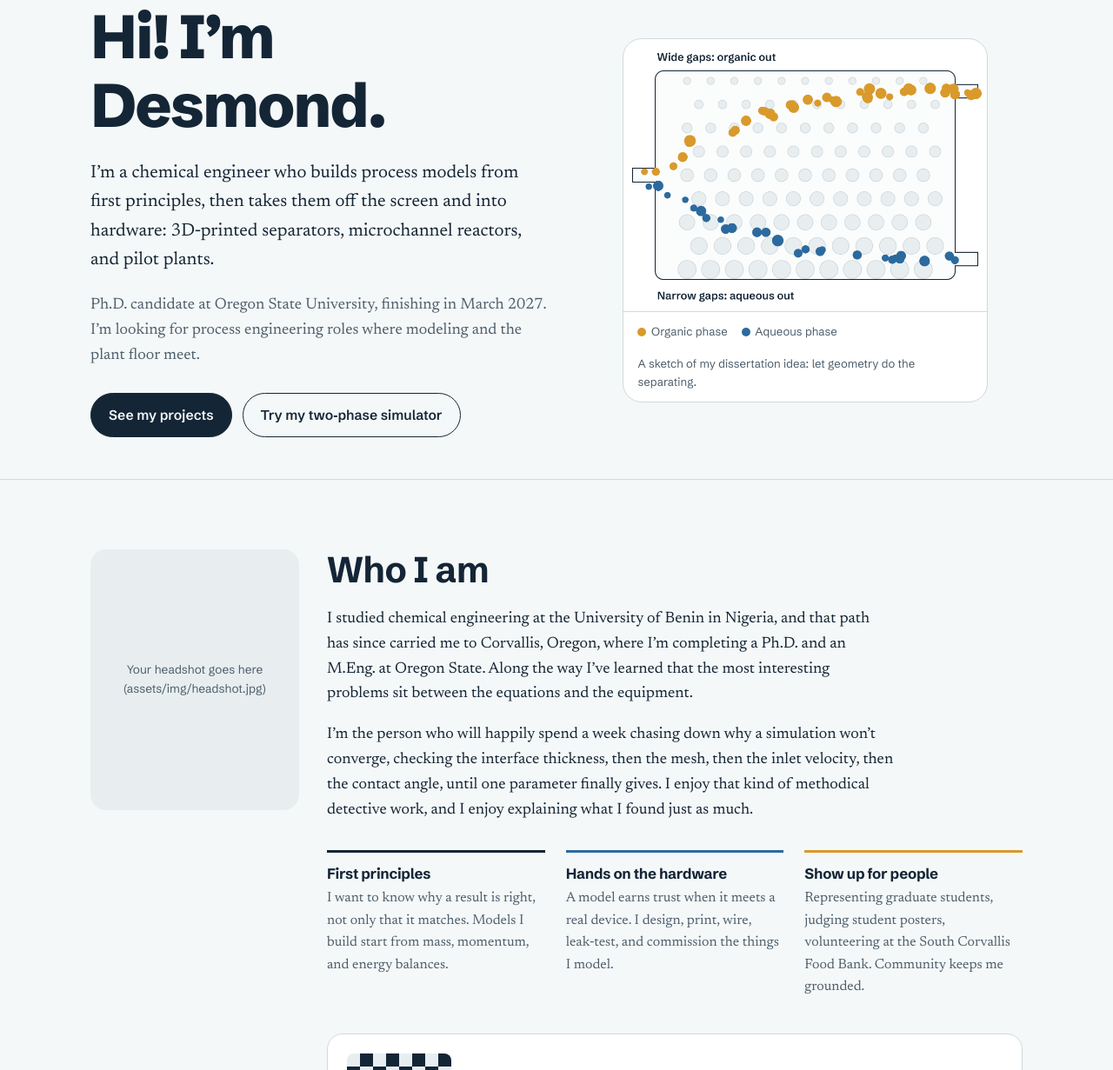
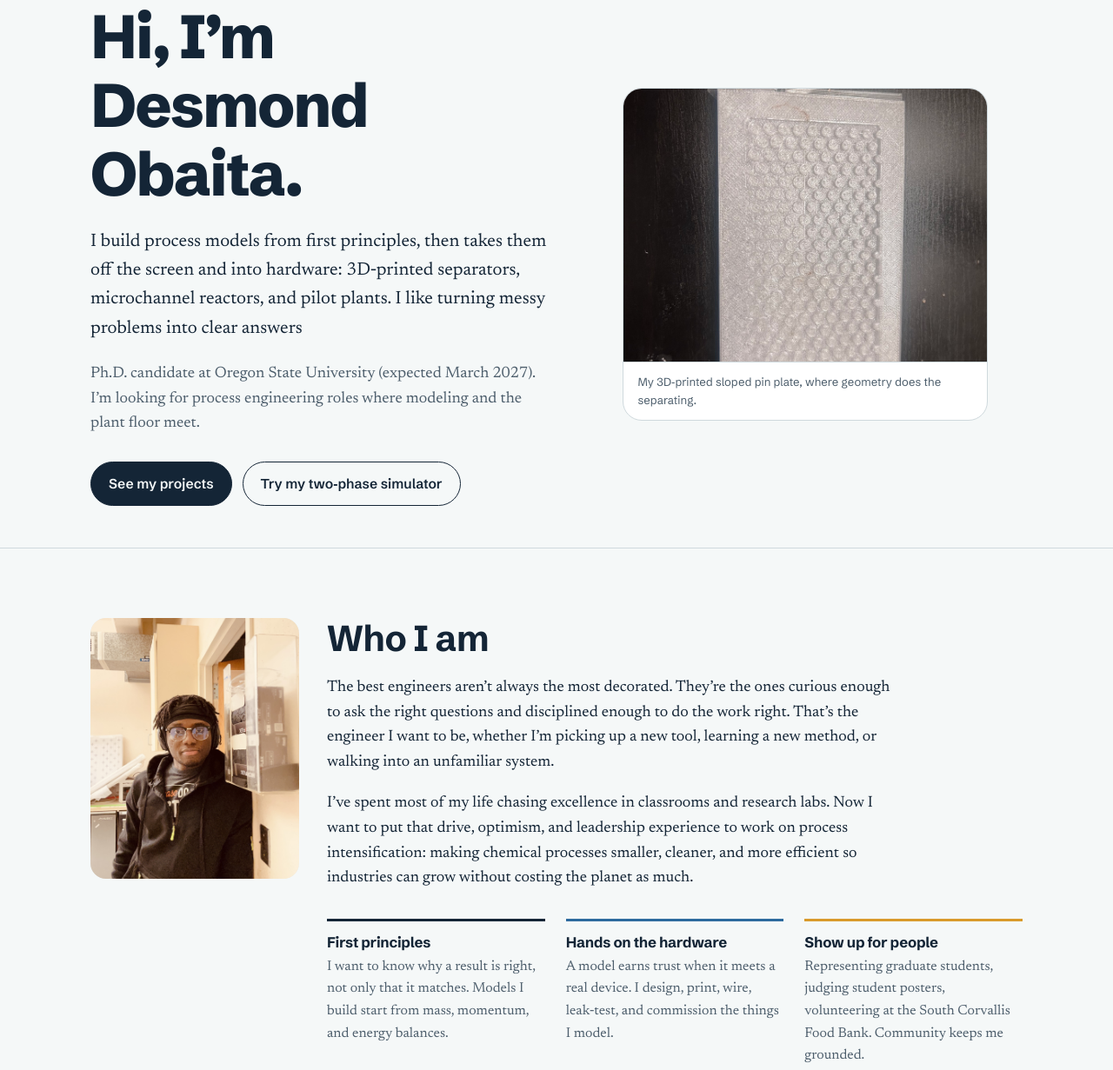
Before and after one commit to desmond-obaita/portfolio, a plain HTML site: page index.html in a window 1280 px wide. Shown: the part 134-1365 px from the top of the page at 87% size. Drawn offline with Linux system fonts and the light colour scheme.

Commit message:
grouped changes

```diff
--- a/assets/css/style.css
+++ b/assets/css/style.css
@@ -263,3 +263,11 @@ section.block { padding: 5rem 0; border-top: 1px solid var(--line); }
   .case-body .wrap { grid-template-columns: 1fr; }
   .case-body aside { position: static; display: none; }
 }
+/* Photos */
+.channel img { width: 100%; aspect-ratio: 4 / 3; object-fit: cover; display: block; }
+
+img.portrait {
+  padding: 0;                  /* removes the grey border left from the placeholder */
+  object-fit: cover;           /* fills the frame without stretching */
+  object-position: center top; /* keeps your face in view if it crops */
+}
--- a/index.html
+++ b/index.html
@@ -37,22 +37,18 @@
   <section class="hero">
     <div class="wrap">
       <div>
-        <h1>Hi! I’m Desmond.</h1>
-        <p class="lede">I’m a chemical engineer who builds process models from first principles, then takes them off the screen and into hardware: 3D‑printed separators, microchannel reactors, and pilot plants.</p>
-        <p class="sub">Ph.D. candidate at Oregon State University, finishing in March 2027. I’m looking for process engineering roles where modeling and the plant floor meet.</p>
+        <h1>Hi, I’m Desmond Obaita.</h1>
+        <p class="lede">I build process models from first principles, then takes them off the screen and into hardware: 3D‑printed separators, microchannel reactors, and pilot plants. I like turning messy problems into clear answers</p>
+        <p class="sub">Ph.D. candidate at Oregon State University (expected March 2027). I’m looking for process engineering roles where modeling and the plant floor meet.</p>
         <div class="cta-row">
           <a class="btn primary" href="#work">See my projects</a>
-          <!-- EDIT: replace with your live simulator URL -->
-          <a class="btn" href="https://YOUR-GITHUB-USERNAME.github.io/two-phase-simulator/">Try my two‑phase simulator</a>
+
+          <a class="btn" href="https://desmond-obaita.github.io/microflow-simulator/">Try my two‑phase simulator</a>
         </div>
       </div>
       <figure class="channel">
-        <canvas id="channel" role="img" aria-label="Animated sketch of a pin-plate separator: mixed amber and blue droplets enter on the left. Amber organic droplets drift toward the wide gaps at the top outlet, blue aqueous droplets toward the narrow gaps at the bottom outlet."></canvas>
-        <figcaption>
-          <span><i class="dot or"></i>Organic phase</span>
-          <span><i class="dot aq"></i>Aqueous phase</span>
-          <span>A sketch of my dissertation idea: let geometry do the separating.</span>
-        </figcaption>
+        <img src="assets/img/sloped_pin_plate.jpeg" alt="3D-printed sloped pin plate separator">
+        <figcaption>My 3D‑printed sloped pin plate, where geometry does the separating.</figcaption>
       </figure>
     </div>
   </section>
@@ -61,12 +57,12 @@
   <section class="block" id="about">
     <div class="wrap">
       <div class="about">
-        <!-- EDIT: replace this div with <img class="portrait" src="assets/img/headshot.jpg" alt="Desmond Obaita"> -->
-        <div class="portrait">Your headshot goes here<br>(assets/img/headshot.jpg)</div>
+
+        <img class="portrait" src="assets/img/headshot.jpg" alt="Portrait of Desmond Obaita">
         <div>
           <h2>Who I am</h2>
-          <p style="margin-top:1.2rem">I studied chemical engineering at the University of Benin in Nigeria, and that path has since carried me to Corvallis, Oregon, where I’m completing a Ph.D. and an M.Eng. at Oregon State. Along the way I’ve learned that the most interesting problems sit between the equations and the equipment.</p>
-          <p>I’m the person who will happily spend a week chasing down why a simulation won’t converge, checking the interface thickness, then the mesh, then the inlet velocity, then the contact angle, until one parameter finally gives. I enjoy that kind of methodical detective work, and I enjoy explaining what I found just as much.</p>
+          <p style="margin-top:1.2rem">The best engineers aren’t always the most decorated. They’re the ones curious enough to ask the right questions and disciplined enough to do the work right. That’s the engineer I want to be, whether I’m picking up a new tool, learning a new method, or walking into an unfamiliar system.</p>
+          <p>I’ve spent most of my life chasing excellence in classrooms and research labs. Now I want to put that drive, optimism, and leadership experience to work on process intensification: making chemical processes smaller, cleaner, and more efficient so industries can grow without costing the planet as much.</p>
 
           <div class="values">
             <div>
```
Also changed, not shown: assets/img/headshot.jpg (added), assets/img/sloped_pin_plate.jpeg (added).
